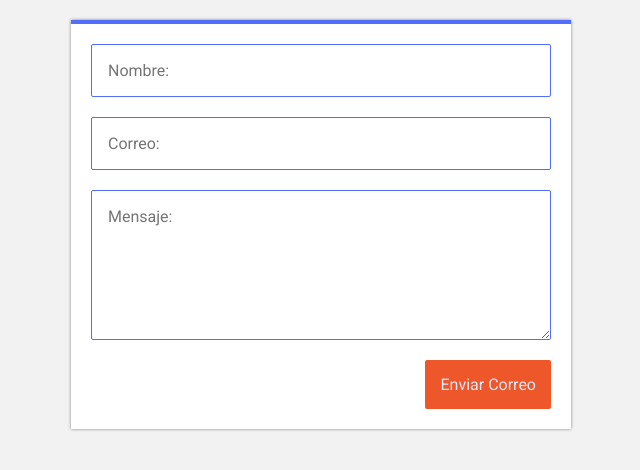
After one commit to JaumeLozano/cursoweb2022, a PHP site: the page made by PHP/UF1845formulari/index - aplicativo concreto.php in a window 1280 px wide. The commit adds this page. Shown: the top 470 px of the page, without its empty margins (319-959 px from the left). Run offline with PHP 8.4, Linux system fonts and the light colour scheme.

Commit message:
Classe 31-05-2022

```diff
--- /dev/null
+++ b/PHP/UF1845formulari/estilos.css
@@ -0,0 +1,94 @@
+* {
+	padding: 0;
+	margin: 0;
+	-webkit-box-sizing: border-box;
+	-moz-box-sizing: border-box;
+	box-sizing: border-box;
+}
+
+body {
+	background:#F2F2F2;
+	font-size: 16px;
+	font-family:"Roboto", Arial, sans-serif, helvetica;
+}
+
+.wrap {
+	width: 90%;
+	max-width: 500px;
+	margin: auto;
+}
+
+form {
+	width: 100%;
+	margin: 20px 0;
+	padding: 20px;
+	background: #fff;
+	overflow: hidden;
+	box-shadow: 0 0 3px grey;
+	border-top:4px solid #536DFE;
+}
+
+form input[type="text"],
+form input[type="email"],
+form input[type="password"],
+form textarea {
+	border: 1px solid #536DFE;
+	border-radius: 2px;
+	padding: 16px;
+	width: 100%;
+	display: block;
+	margin-bottom:20px;
+	font-family:"Roboto", Arial, sans-serif, helvetica;
+	font-size: 1em;
+	color:#141938;
+}
+
+form input[type="text"]:focus,
+form input[type="email"]:focus,
+form input[type="password"]:focus,
+form textarea:focus{
+	border: 2px solid #3F51B5;
+	padding: 15px;
+}
+
+form textarea {
+	max-width: 100%;
+	min-width: 100%;
+	max-height: 300px;
+	min-height: 150px;
+}
+
+.alert {
+	padding: 1em;
+	color:#fff;
+	border-radius: 2px;
+	margin-bottom: 20px;
+	font-size: 14px;
+}
+
+.alert.error {
+	background: #F2DEDE;
+	border:1px solid #a94442;
+	color: #a94442;
+}
+
+.alert.success {
+	background: #4CAF50;
+}
+
+.btn,
+form input[type="submit"]{
+	padding: 15px;
+	background: #ED572A;
+	color:#E1E9FA;
+	font-size: 1em;
+	font-family:"Roboto", Arial, sans-serif, helvetica;
+	border-radius: 2px;
+	border:none;
+	float: right;
+	cursor: pointer;
+}
+
+form input[type="submit"]:hover{
+	background: #E64A19;
+}
--- /dev/null
+++ b/PHP/UF1845formulari/index - aplicativo concreto.php
@@ -0,0 +1,51 @@
+<?php
+
+$errores = '';
+$enviado = '';
+
+if (isset($_POST['submit'])) {
+	$nombre = $_POST['nombre'];
+	$correo = $_POST['correo'];
+	$mensaje = $_POST['mensaje'];
+
+	if (!empty($nombre)) {
+		$nombre = trim($nombre);
+		$nombre = filter_var($nombre, FILTER_SANITIZE_STRING);
+	} else {
+		$errores .= 'Por favor escribe un nombre <br />';
+	}
+
+	if (!empty($correo)) {
+		$correo = filter_var($correo, FILTER_SANITIZE_EMAIL);
+
+		if(!filter_var($correo, FILTER_VALIDATE_EMAIL)){
+			$errores .= 'Por favor escribe un correo valido <br />';
+		}
+	} else {
+		$errores .= 'Por favor escribe un correo <br />';
+	}
+
+	if(!empty($mensaje)){
+		$mensaje = htmlspecialchars($mensaje);
+		$mensaje = trim($mensaje);
+		$mensaje = stripslashes($mensaje);
+	} else {
+		$errores .= 'Por favor escribe el mensaje <br />';
+	}
+
+	if(!$errores){
+		$enviar_a = 'tunombre@tuempresa.com';
+		$asunto = 'Correo enviado desde miPagina.com';
+		$mensaje_preparado = "De: $nombre \n";
+		$mensaje_preparado .= "Correo: $correo \n";
+		$mensaje_preparado .= "Mensaje: " . $mensaje;
+
+		//mail($enviar_a, $asunto, $mensaje_preparado);
+		$enviado = 'true';
+	}
+
+}
+
+require 'index.view.php';
+
+?>
--- /dev/null
+++ b/PHP/UF1845formulari/index.view.php
@@ -0,0 +1,32 @@
+<!DOCTYPE html>
+<html lang="en">
+<head>
+	<meta charset="UTF-8">
+	<title>Formulario Contacto</title>
+	<link href='https://fonts.googleapis.com/css?family=Roboto' rel='stylesheet' type='text/css'>
+	<link rel="stylesheet" href="estilos.css">
+</head>
+<body>
+	<div class="wrap">
+		<form action="<?php echo htmlspecialchars($_SERVER['PHP_SELF']); ?>" method="post">
+			<input type="text" class="form-control" id="nombre" name="nombre" placeholder="Nombre:" value="<?php if(!$enviado && isset($nombre)) echo $nombre ?>">
+
+			<input type="text" class="form-control" id="correo" name="correo" placeholder="Correo:" value="<?php if(!$enviado && isset($correo)) echo $correo ?>">
+
+			<textarea name="mensaje" class="form-control" id="mensaje" placeholder="Mensaje:"><?php if(!$enviado && isset($mensaje)) echo $mensaje ?></textarea>
+
+			<?php if (!empty($errores)): ?>
+				<div class="alert error">
+					<?php echo $errores; ?>
+				</div>
+			<?php elseif($enviado): ?>
+				<div class="alert success">
+					<p>Enviado Correctamente</p>
+				</div>
+			<?php endif ?>
+
+			<input type="submit" name="submit" class="btn btn-primary" value="Enviar Correo">
+		</form>
+	</div>
+</body>
+</html>
```
Also changed, not shown: PHP/UF1845formulari/formulario.php (added, +24 -0 lines), PHP/UF1845formulari/valida-envio.php (+13 -11 lines), 2 other files.
